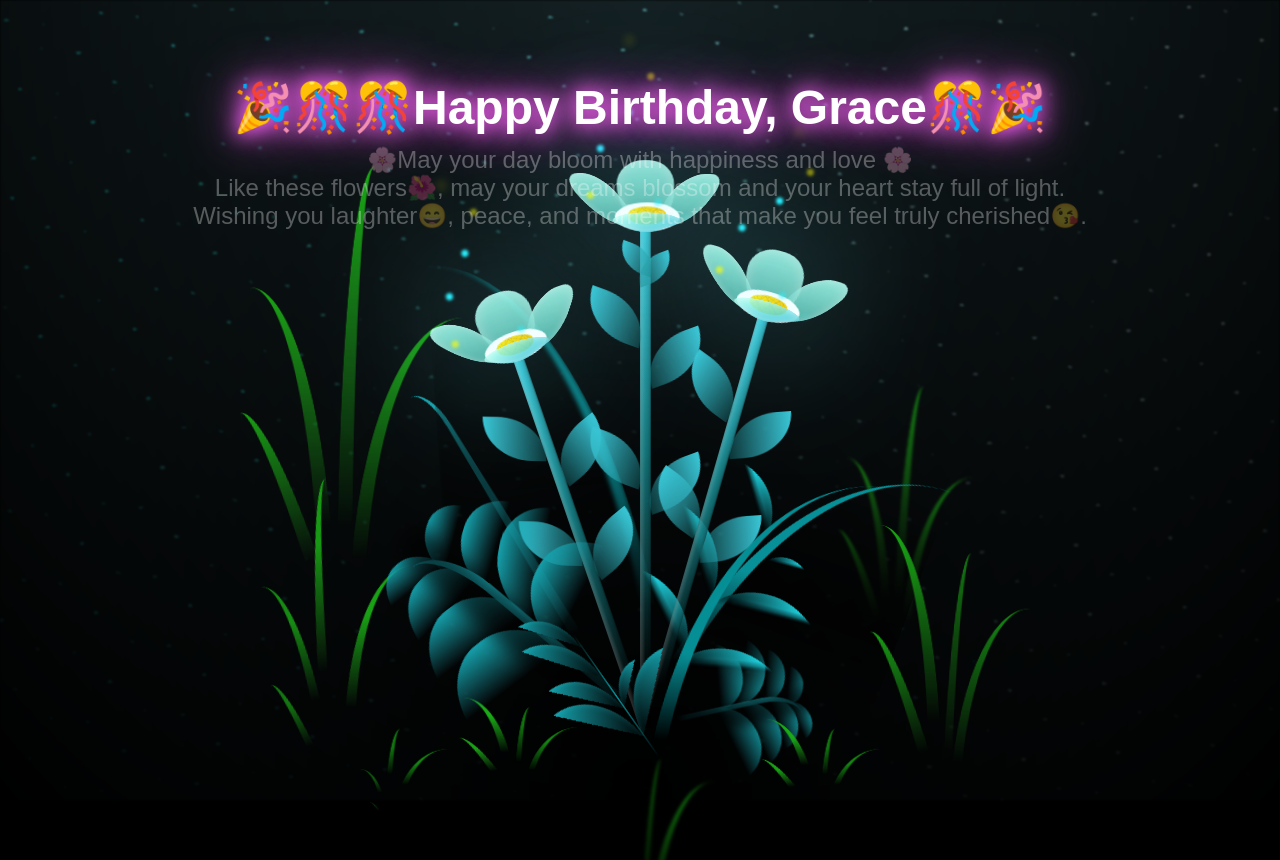
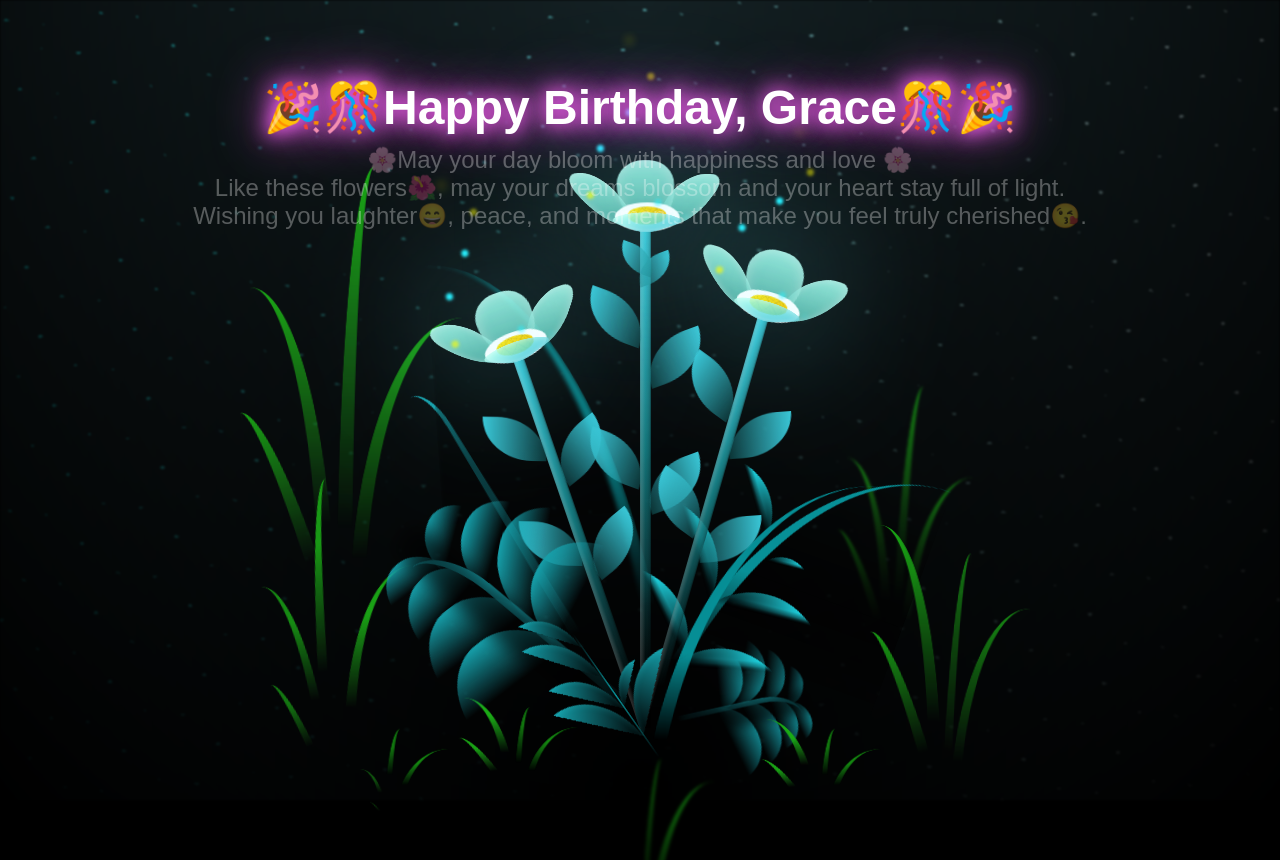
Before and after one commit to CloudJustice/Flowers-, a plain HTML site: page flower.html in a window 1280 px wide. Shown: the top 860 px of the page. Drawn offline with Linux system fonts and the light colour scheme.

Commit message:
Update flower.html

```diff
--- a/flower.html
+++ b/flower.html
@@ -311,7 +311,7 @@
   </div>
 
   <div class="birthday-message">
-  <h1>🎉🎊🎊Happy Birthday, Grace🎊🎉</h1>
+  <h1>🎉🎊Happy Birthday, Grace🎊🎉</h1>
   <p>
     🌸May your day bloom with happiness and love 🌸<br>
     Like these flowers🌺, may your dreams blossom and your heart stay full of light.<br>
```
